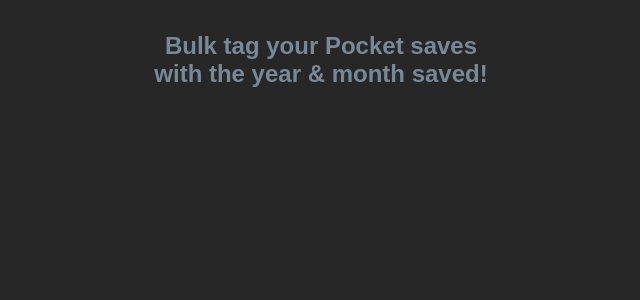
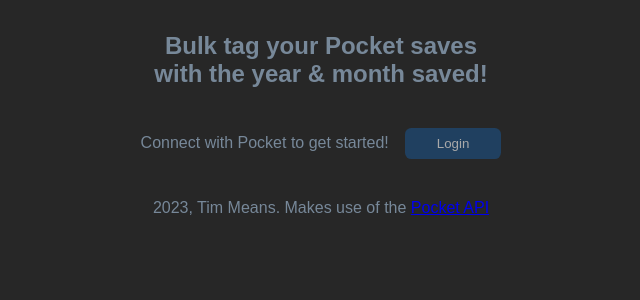
Before and after one commit to tbmeans/bulk-tag-yyyymm, an Angular app: page / in a window 1280 px wide. Shown: the top 300 px of the page, without its empty margins (319-959 px from the left). Built offline with nearby package versions, Linux system fonts and the light colour scheme.

Commit message:
put h in header & router-outlet in main, add footer

```diff
--- a/src/app/app.component.html
+++ b/src/app/app.component.html
@@ -1,3 +1,12 @@
-<h2>
-  Bulk tag your Pocket saves<br>with the year & month saved!
-</h2>
+<header>
+  <h2>
+    Bulk tag your Pocket saves<br>with the year & month saved!
+  </h2>
+</header>
+<main>
+  <router-outlet></router-outlet>
+</main>
+<footer>
+  2023, Tim Means. Makes use of the
+  <a href="https://getpocket.com/developer/">Pocket API</a>
+</footer>
```
